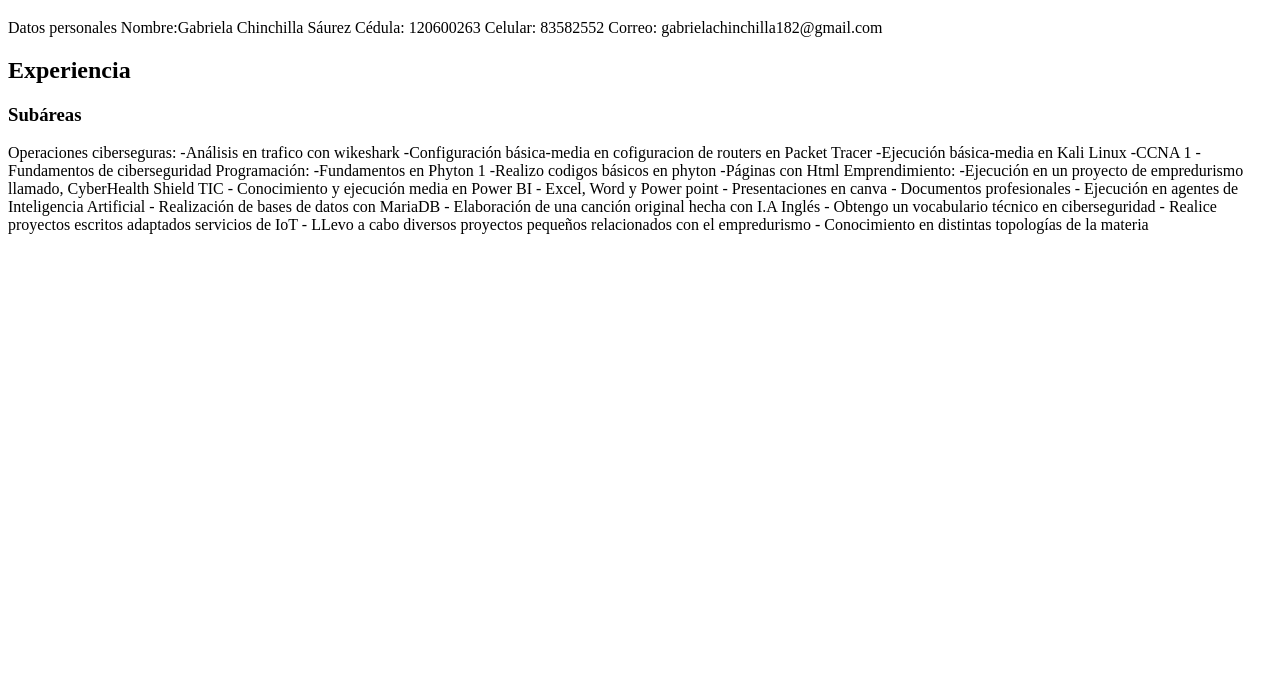
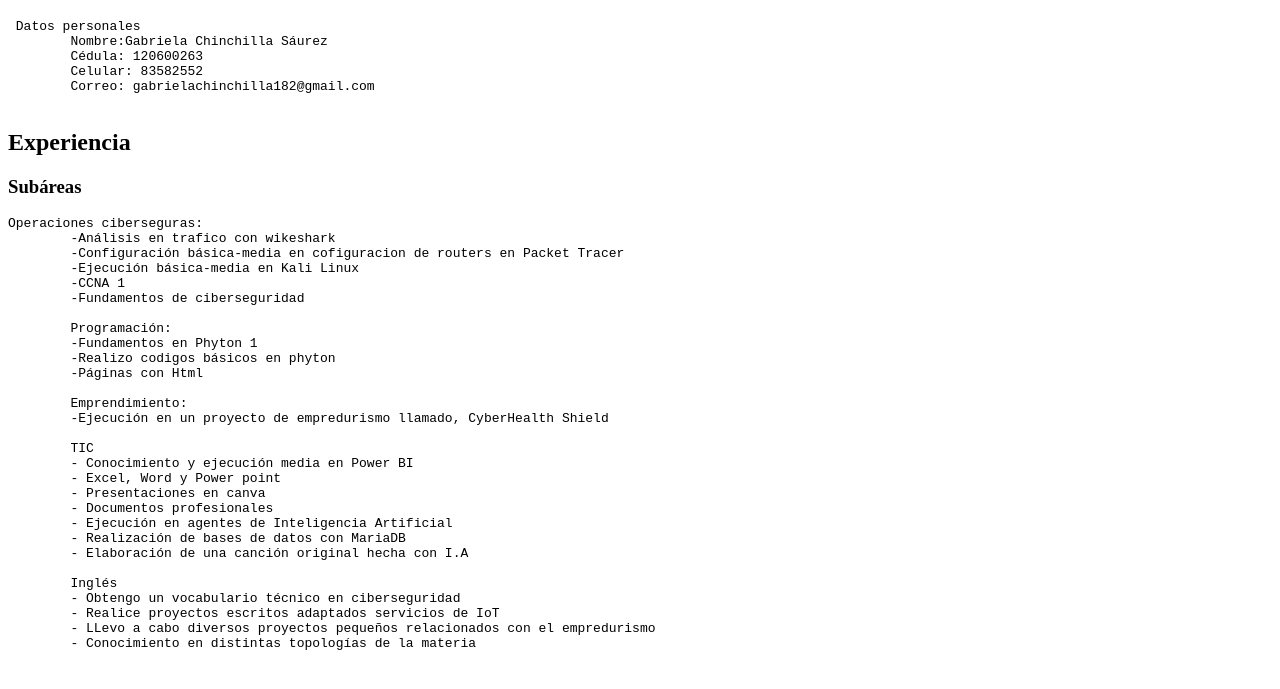
Before and after one commit to gabrielachinchilla182-ship-it/Perfil, a plain HTML site: page index.html in a window 1280 px wide. Shown: the part 61-750 px from the top of the page. Drawn offline with Linux system fonts and the light colour scheme.

Commit message:
Add files via upload

```diff
--- a/index.html
+++ b/index.html
@@ -7,15 +7,15 @@
 </head>
 <body>
     <h1>Gabriela Chinchilla Sáurez</h1>
-    <p> Datos personales
+    <pre> Datos personales
         Nombre:Gabriela Chinchilla Sáurez
         Cédula: 120600263
         Celular: 83582552
         Correo: gabrielachinchilla182@gmail.com
-    </p>
+    </pre>
     <h2>Experiencia</h2>
     <h3>Subáreas</h3>
-    <p>Operaciones ciberseguras:
+    <pre>Operaciones ciberseguras:
         -Análisis en trafico con wikeshark
         -Configuración básica-media en cofiguracion de routers en Packet Tracer
         -Ejecución básica-media en Kali Linux
@@ -44,7 +44,7 @@
         - Realice proyectos escritos adaptados servicios de IoT
         - LLevo a cabo diversos proyectos pequeños relacionados con el empredurismo
         - Conocimiento en distintas topologías de la materia
-    </p>
+    </pre>
 
 
 
```
